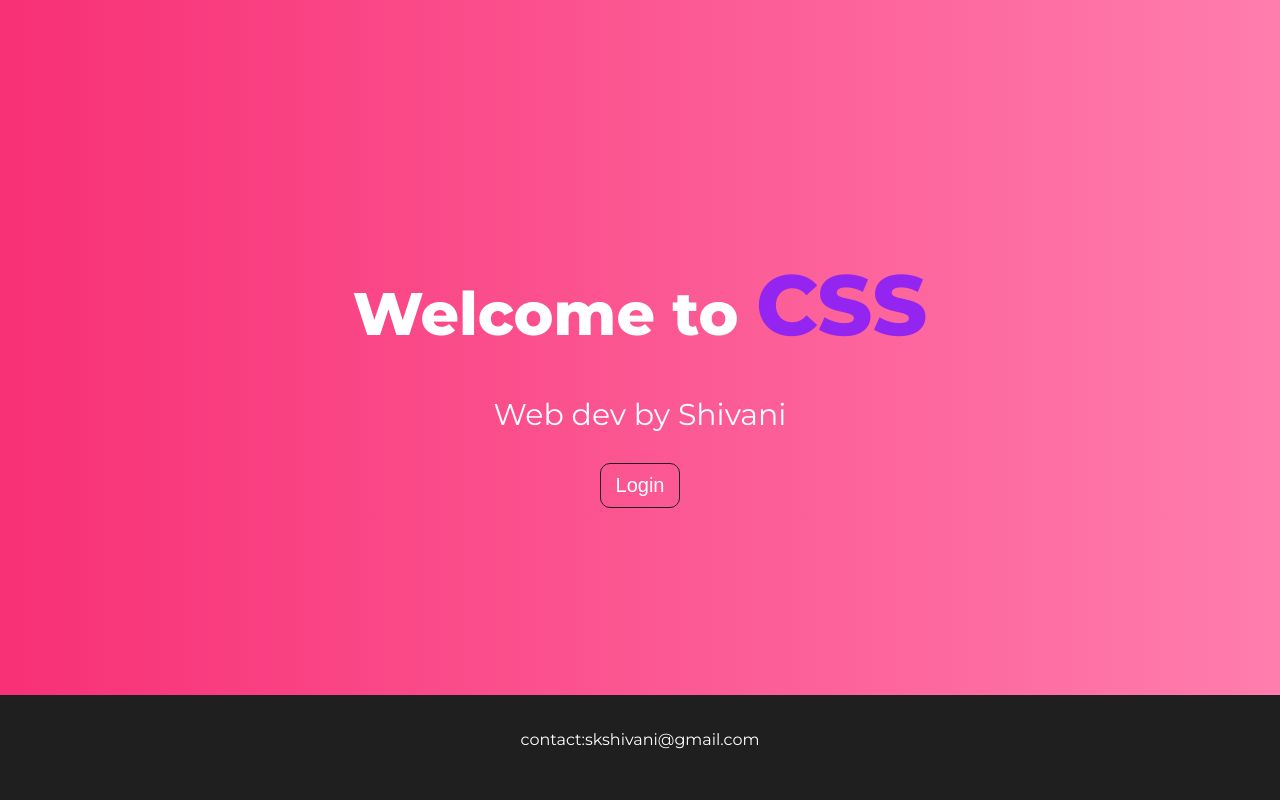
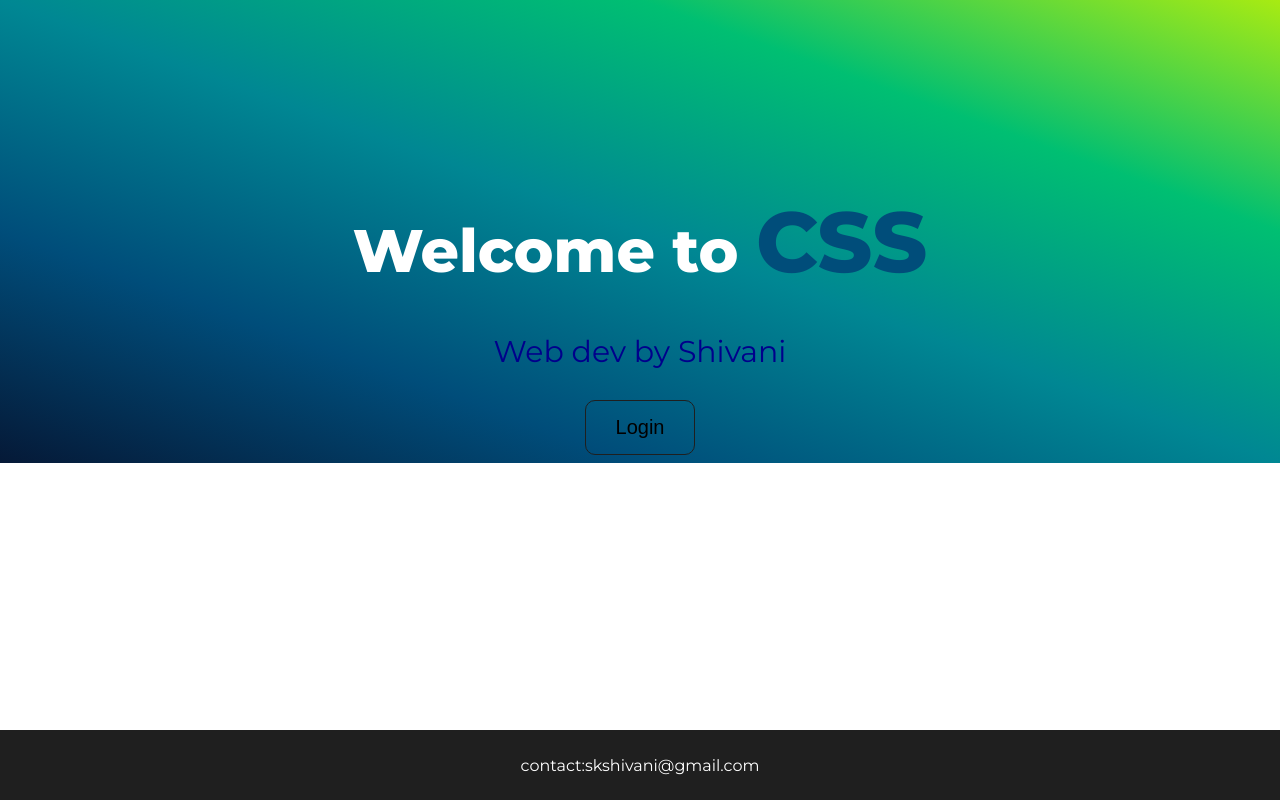
Before and after one commit to ShivaniSiva/css, a plain HTML site: page CSS/index.html in a window 1280 px wide. Drawn offline with Linux system fonts and the light colour scheme.

Commit message:
updated css

```diff
--- a/CSS/css.css
+++ b/CSS/css.css
@@ -2,21 +2,24 @@
 
 body{
     font-family: "Montserrat";
-    background: linear-gradient(90deg , #f83076 0%, #ff7dad 100%);
+/*  background: linear-gradient(45deg , #051937 0%, #A8EB12 100%);
+ */ background-image: linear-gradient(to right top, #051937, #004d7a, #008793, #00bf72, #a8eb12);
+    background-repeat:no-repeat ;
+    height: 100%;
 }
 h1{
     color: #fff;
     text-align: center;
-    margin-top: 20%;
+    margin-top: 15%;
     font-size: 60px;
 }
 span{
     font-size:85px;
-    color: #9424F0;
+    color: #004d7a;
 }
 p{
     text-align: center;
-    color: #fff;
+    color:darkblue;
     font-size: 30px;
 }
 button{
@@ -28,14 +31,15 @@ button{
     background: transparent;
     border-radius: 10px;
     border: 0.1rem solid #1f1f1f;
-    padding: 10px 15px;
+    padding: 15px 30px;
     font-size: 20px;
-    color: #fff;
+    color: rgb(0, 0, 0);
 }
 .btn:hover{
     cursor: grab;
     background: #1f1f1f;
     border: none;
+    color: #fff;
 }
 .lco{
     transition: box-shadow 500ms ease-in-out;
@@ -53,5 +57,7 @@ footer{
     height: 70px;
     margin-left: -8px;
     text-align: center;
-    padding-top: 35px;
+    display: flex;
+    align-items: center;
+    justify-content: center;
 }
```
